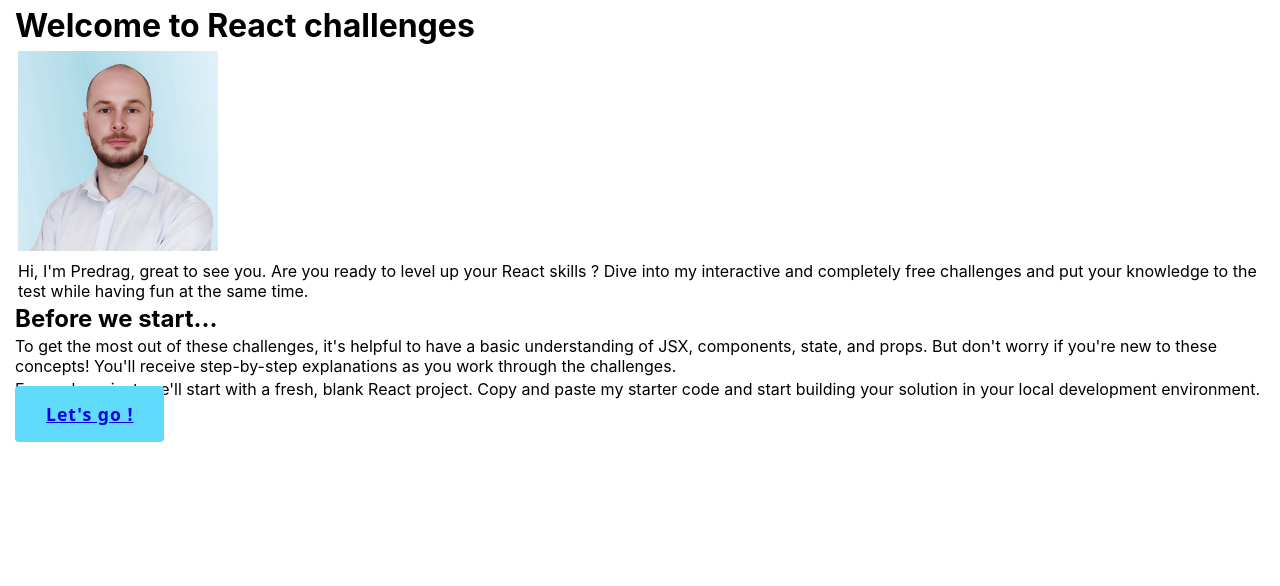
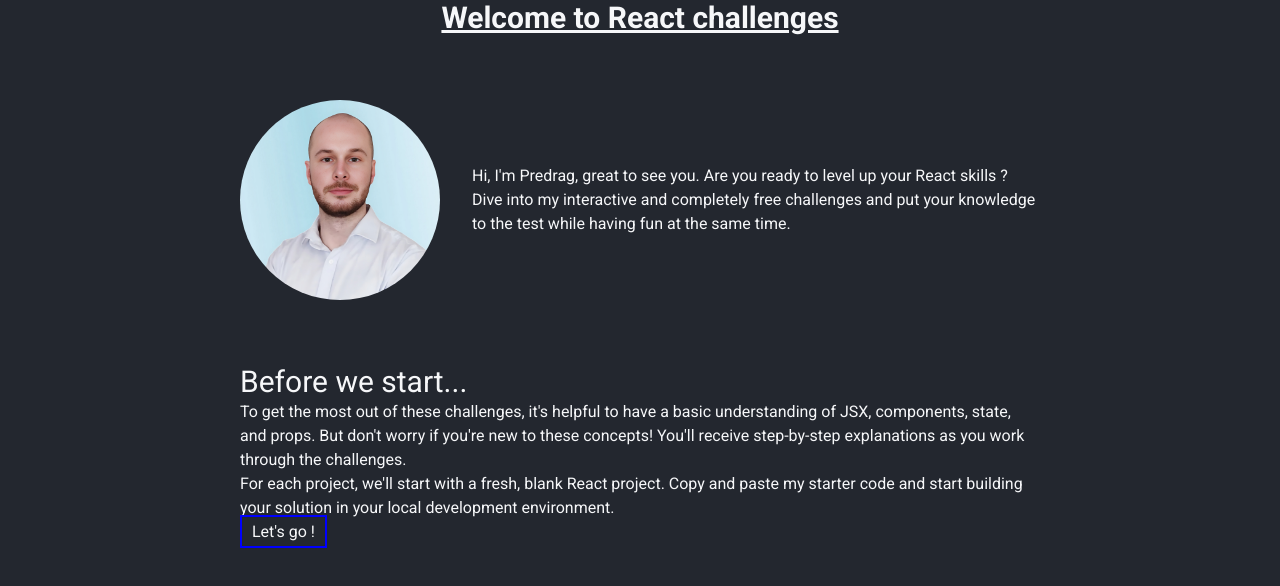
Before and after one commit to Predrag-Jandric/React-challenges, a React (Create React App) app: page / in a window 1280 px wide. Shown: the top 586 px of the page. Built offline with nearby package versions, Linux system fonts and the light colour scheme.

Commit message:
ADDED: tailwind and some styling

```diff
--- a/package.json
+++ b/package.json
@@ -36,5 +36,8 @@
       "last 1 firefox version",
       "last 1 safari version"
     ]
+  },
+  "devDependencies": {
+    "tailwindcss": "^3.4.7"
   }
 }
--- /dev/null
+++ b/postcss.config.js
@@ -0,0 +1,6 @@
+module.exports = {
+  plugins: {
+    tailwindcss: {},
+    autoprefixer: {},
+  },
+}
--- a/public/index.html
+++ b/public/index.html
@@ -3,6 +3,12 @@
   <head>
     <meta charset="utf-8" />
     <link rel="icon" href="%PUBLIC_URL%/favicon.ico" />
+    <link rel="preconnect" href="https://fonts.googleapis.com" />
+    <link rel="preconnect" href="https://fonts.gstatic.com" crossorigin />
+    <link
+      href="https://fonts.googleapis.com/css2?family=Roboto:wght@400;500;700&display=swap"
+      rel="stylesheet"
+    />
     <meta name="viewport" content="width=device-width, initial-scale=1" />
     <meta name="theme-color" content="#000000" />
     <meta
@@ -17,6 +23,5 @@
   <body>
     <noscript>You need to enable JavaScript to run this app.</noscript>
     <div id="root"></div>
-
   </body>
 </html>
--- a/src/App.js
+++ b/src/App.js
@@ -1,9 +1,9 @@
 import Welcome from "./components/Welcome";
-import Ch1 from "./components/Ch1";
+import Ch1 from "./components/Challenges/Ch1";
 
 function App() {
   return (
-    <div className="App">
+    <div>
       <Welcome />
       {/* <Ch1 /> */}
     </div>
--- a/src/components/Ch1.jsx
+++ b/src/components/Challenges/Ch1.jsx
@@ -1,7 +1,7 @@
 import { useState } from "react";
 import { Prism as SyntaxHighlighter } from "react-syntax-highlighter";
 import { nightOwl } from "react-syntax-highlighter/dist/esm/styles/prism";
-import ch1gif from "../assets/ch1-completed.gif";
+import ch1gif from "../../assets/ch1-completed.gif";
 
 export default function Ch1() {
   const [text, setText] = useState("");
--- a/src/components/Welcome.jsx
+++ b/src/components/Welcome.jsx
@@ -4,17 +4,19 @@
 
 function Welcome() {
   return (
-    <div>
-      <h1>Welcome to React challenges</h1>
-      <div>
-        <img src={devPhoto} alt="missing" />
+    <main className="flex flex-col items-center">
+      <div className="max-w-[50rem]">
+      <h1 className="text-bermuda text-center text-3xl font-bold underline">Welcome to React challenges</h1>
+      <div className="my-16 flex items-center justify-center gap-8 ">
+        <img className="rounded-full" src={devPhoto} alt="missing" />
         <p>
           Hi, I'm Predrag, great to see you. Are you ready to level up your
           React skills ? Dive into my interactive and completely free challenges
           and put your knowledge to the test while having fun at the same time.
         </p>
       </div>
-      <h2>Before we start...</h2>
+
+      <h2 className="text-3xl">Before we start...</h2>
       <p>
         To get the most out of these challenges, it's helpful to have a basic
         understanding of JSX, components, state, and props. But don't worry if
@@ -30,7 +32,8 @@
       <Link className="btn" to="panel">
         Let's go !
       </Link>
-    </div>
+      </div>
+    </main>
   );
 }
 
--- a/src/index.css
+++ b/src/index.css
@@ -1,19 +1,14 @@
+@tailwind base;
+@tailwind components;
+@tailwind utilities;
+
 * {
-  margin: 3px;
-}
-
-body {
+  padding: 0;
   margin: 0;
-  font-family: -apple-system, BlinkMacSystemFont, "Segoe UI", "Roboto", "Oxygen",
-    "Ubuntu", "Cantarell", "Fira Sans", "Droid Sans", "Helvetica Neue",
-    sans-serif;
-  -webkit-font-smoothing: antialiased;
-  -moz-osx-font-smoothing: grayscale;
-}
-
-code {
-  font-family: source-code-pro, Menlo, Monaco, Consolas, "Courier New",
-    monospace;
+  box-sizing: border-box;
+  font-family: "Roboto", sans-serif;
+  color: #F6F7F9;
+  background-color: #23272F;
 }
 
 .btn {
@@ -47,21 +42,10 @@
   font-size: 1.5rem;
 }
 
-.btn {
-  background-color: #61dbfb;
-  border: 1px solid transparent;
-  border-radius: 0.25rem;
-  cursor: pointer;
-  font-family: system-ui, -apple-system, system-ui, "Helvetica Neue", Helvetica,
-    Arial, sans-serif;
-  font-size: 1.1rem;
-  font-weight: 600;
-  letter-spacing: 1px;
-  padding: 15px 30px;
-  transition: all 250ms;
-}
 
-.btn:hover {
-  background-color: #24cff9;
-  box-shadow: rgba(0, 0, 0, 0.1) 0 4px 12px;
-}
+/* .test {
+  align-items: center;
+  justify-content: center;
+  display: flex;
+  gap: 2rem;
+} */
--- /dev/null
+++ b/tailwind.config.js
@@ -0,0 +1,14 @@
+/** @type {import('tailwindcss').Config} */
+module.exports = {
+  content: ["./src/**/*.{js,jsx,ts,tsx}"],
+  theme: {
+    extend: {},
+    colors: {
+      'white': '#F6F7F9',
+      'black': '#141414',
+      'bg': '#23272F',
+      'bg2': '#343A46',
+    },
+  },
+  plugins: [],
+};
```
Also changed, not shown: src/index.js (+12 -17 lines), 1 other file (tests, documents, lock files or other folders).
